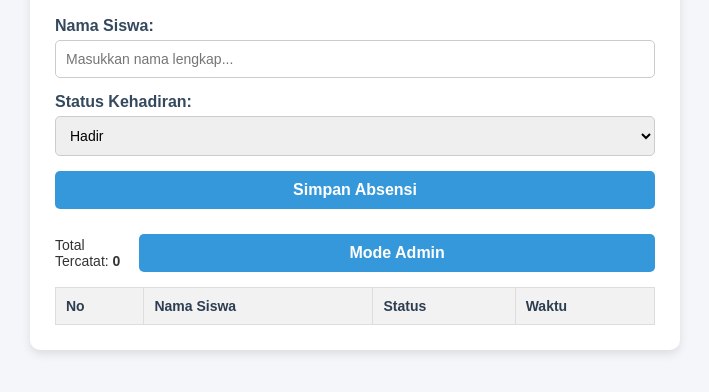
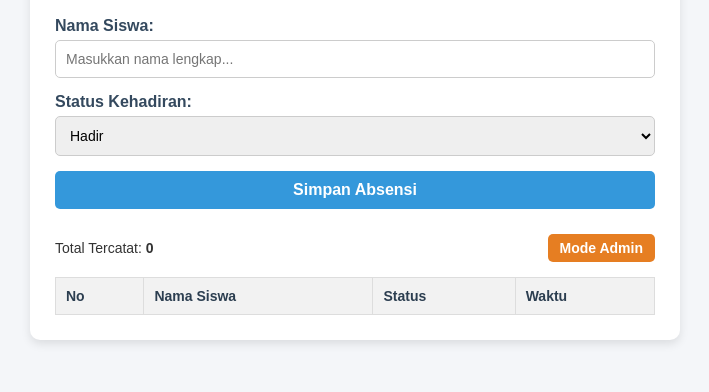
Before and after one commit to novandospp/Absensi-Kelas, a plain HTML site: page index.html in a window 1280 px wide. Shown: the part 136-528 px from the top of the page, without its empty margins (285-994 px from the left). Drawn offline with Linux system fonts and the light colour scheme.

Commit message:
Update style.css

```diff
--- a/style.css
+++ b/style.css
@@ -109,6 +109,22 @@ th {
     color: #2c3e50;
 }
 
+/* Tombol Admin */
+.btn-admin {
+    width: auto;
+    padding: 6px 12px;
+    background-color: #e67e22;
+    font-size: 14px;
+    color: white;
+    border: none;
+    border-radius: 5px;
+    cursor: pointer;
+}
+
+.btn-admin:hover {
+    background-color: #d35400;
+}
+
 tr:nth-child(even) {
     background-color: #f9f9f9;
 }
```
